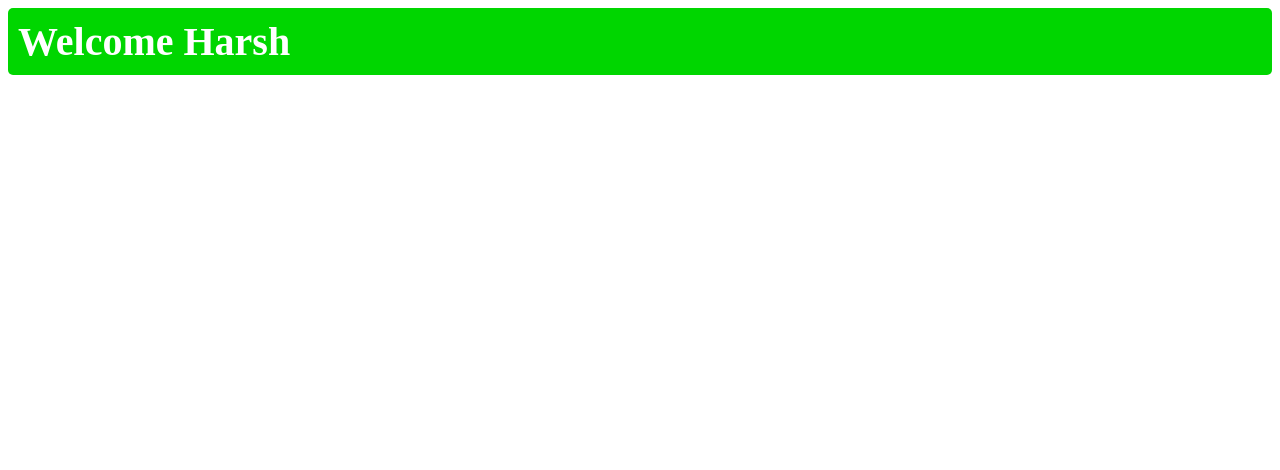
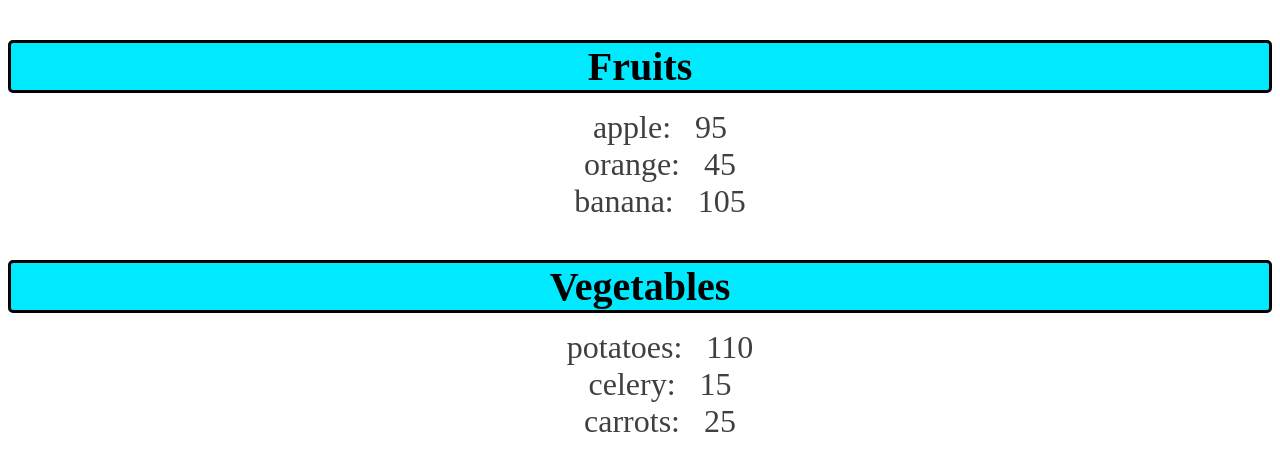
Before and after one commit to HARSH-TRIPATHI-59/React_practice, a React (Vite) app in the folder my-react-app/: page / in a window 1280 px wide. Shown: the top 470 px of the page. Built offline with nearby package versions, Linux system fonts and the light colour scheme.

Commit message:
ListDone

```diff
--- a/my-react-app/src/App.jsx
+++ b/my-react-app/src/App.jsx
@@ -2,14 +2,18 @@
 import Card from "./card";
 import Student from "./Student/Student";
 import UserGreeting from "./Login/UserGreeting";
+import List from "./List/List";
 function App() {
+  const fruits = [{id: 1 ,name:"apple",cal: 95} , {id:2 ,name:"orange", cal: 45} ,
+  {id: 3,name: "banana", cal:105}];
+
+  const vegetables = [{id: 4 ,name:"potatoes",cal:110} , {id:5 ,name:"celery", cal: 15} ,
+  {id: 3,name: "carrots", cal:25}];
   return (
     <>
-      {/* <Button/> */}
-      {/* <Student name="Harsh" age={19} isStudent={true} />
-      <Student name="Sahil" age={21} isStudent={true} />
-      <Student /> */}
-      <UserGreeting isLoggedIn={true} username = "Harsh"/>
+
+      {fruits.length > 0 ? <List items={fruits} category = "Fruits"/> : null}
+      {vegetables.length > 0 ? <List items = {vegetables} category = "Vegetables"/> : null}
     </>
   );
 }
--- /dev/null
+++ b/my-react-app/src/List/List.jsx
@@ -0,0 +1,37 @@
+import styles from './List.module.css';
+import PropTypes from "prop-types";
+function List(props) {
+  const category = props.category;
+  const itemList = props.items;
+  // fruits.sort((a,b) => a.name.localeCompare(b.name)); //alphabet in ascending
+  // fruits.sort((a,b) => a.cal - b.cal);  //cal in ascending
+
+  // const lowcal = itemList.filter(item => fruit.cal< 100);
+  const listItems = itemList.map((item) => (
+    <li key={item.id}>
+      {item.name}: &nbsp; {item.cal}
+    </li>
+  ));
+
+  return (
+    <>
+      <h3 className={styles.list}>{category}</h3>
+      <ol className={styles.items}>{listItems}</ol>
+    </>
+  );
+}
+List.propTypes = {
+  category: PropTypes.string,
+  items: PropTypes.arrayOf(PropTypes.shape({is: PropTypes.nameber,
+  name: PropTypes.string,
+  cal:PropTypes.number,
+  })),
+}
+List.defaultProps = {
+  category: "Category",
+  items: [],
+
+}
+
+
+export default List;
--- /dev/null
+++ b/my-react-app/src/List/List.module.css
@@ -0,0 +1,25 @@
+.list{
+    font-size: 2.5em;
+    font-weight: bold;
+    color: black;
+    margin-bottom: 10px;
+    text-align: center;
+    border: 3px solid;
+    border-radius: 5px;
+    background-color: hsl(185, 100%, 50%);
+}
+
+.items li{
+    font-size: 2em;
+    list-style: none;
+    color: hsl(0, 0%, 25%);
+    text-align: center;
+    margin: 0;
+}
+
+.items li:hover{
+    color: hsl(0, 0%, 45%);
+    cursor: pointer;
+    font-size: 3em;
+    transition: 0.7s;
+}
```
